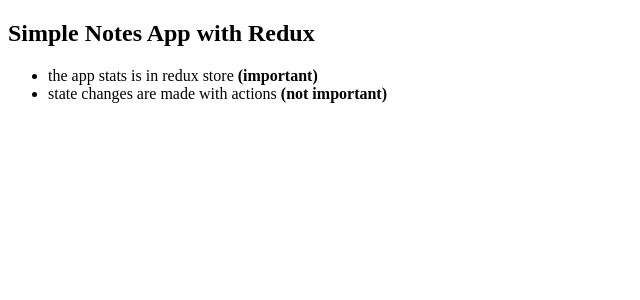
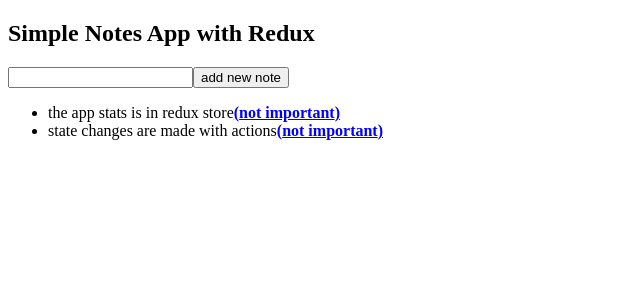
Before and after one commit to serhatprogramming/sb_mern2425-p3, a React (Vite) app in the folder part5-State-Management/simple-notes-redux/: page / in a window 1280 px wide. Shown: the top 300 px of the page, without its empty margins (0-640 px from the left). Built offline with nearby package versions, Linux system fonts and the light colour scheme.

Commit message:
note store again all in main.jsx.

```diff
--- a/part5-State-Management/simple-notes-redux/src/App.jsx
+++ b/part5-State-Management/simple-notes-redux/src/App.jsx
@@ -1,9 +1,18 @@
 import { createStore } from "redux";
+
+const generateId = () => Number((Math.random() * 1000000).toFixed(0));
 
 const noteReducer = (state = [], action) => {
   switch (action.type) {
     case "NEW_NOTE": {
       return state.concat(action.payload);
+    }
+    case "TOGGLE_IMPORTANCE": {
+      return state.map((note) =>
+        note.id === action.payload.id
+          ? { ...note, important: !note.important }
+          : note
+      );
     }
     default: {
       return state;
@@ -26,19 +35,58 @@
   payload: {
     content: "state changes are made with actions",
     important: false,
-    id: 1,
+    id: 2,
   },
 });
 
+store.dispatch({
+  type: "TOGGLE_IMPORTANCE",
+  payload: { id: 1 },
+});
+
 const App = () => {
+  const addNote = (event) => {
+    event.preventDefault();
+    console.log(event.target.note.value);
+    store.dispatch({
+      type: "NEW_NOTE",
+      payload: {
+        content: event.target.note.value,
+        important: false,
+        id: generateId(),
+      },
+    });
+    event.target.note.value = "";
+  };
+
+  const changeImportance = () => {
+    console.log("Changing importance of the note");
+  };
+
+  const clickableItemStyle = {
+    cursor: "pointer",
+    textDecoration: "underline",
+    color: "blue",
+    fontWeight: "bold",
+  };
+
   return (
     <div>
       <h2>Simple Notes App with Redux</h2>
+      <form onSubmit={addNote}>
+        <input name="note" />
+        <button type="submit">add new note</button>
+      </form>
       <ul>
         {store.getState().map((note) => (
           <li key={note.id}>
-            {note.content}{" "}
-            <strong>({note.important ? "important" : "not important"})</strong>
+            {note.content}
+            <span
+              style={clickableItemStyle}
+              onClick={() => changeImportance(note.id)}
+            >
+              ({note.important ? "important" : "not important"})
+            </span>
           </li>
         ))}
       </ul>
--- a/part5-State-Management/simple-notes-redux/src/main.jsx
+++ b/part5-State-Management/simple-notes-redux/src/main.jsx
@@ -1,4 +1,109 @@
 import { createRoot } from "react-dom/client";
-import App from "./App.jsx";
+import { createStore } from "redux";
 
-createRoot(document.getElementById("root")).render(<App />);
+const generateId = () => Number((Math.random() * 1000000).toFixed(0));
+
+const noteReducer = (state = [], action) => {
+  switch (action.type) {
+    case "NEW_NOTE": {
+      return state.concat(action.payload);
+    }
+    case "TOGGLE_IMPORTANCE": {
+      return state.map((note) =>
+        note.id === action.payload.id
+          ? { ...note, important: !note.important }
+          : note
+      );
+    }
+    default: {
+      return state;
+    }
+  }
+};
+
+const store = createStore(noteReducer);
+
+store.dispatch({
+  type: "NEW_NOTE",
+  payload: {
+    content: "the app stats is in redux store",
+    important: true,
+    id: 1,
+  },
+});
+store.dispatch({
+  type: "NEW_NOTE",
+  payload: {
+    content: "state changes are made with actions",
+    important: false,
+    id: 2,
+  },
+});
+
+store.dispatch({
+  type: "TOGGLE_IMPORTANCE",
+  payload: { id: 1 },
+});
+
+const App = () => {
+  const addNote = (event) => {
+    event.preventDefault();
+    console.log(event.target.note.value);
+    store.dispatch({
+      type: "NEW_NOTE",
+      payload: {
+        content: event.target.note.value,
+        important: false,
+        id: generateId(),
+      },
+    });
+    event.target.note.value = "";
+  };
+
+  const changeImportance = (id) => {
+    store.dispatch({
+      type: "TOGGLE_IMPORTANCE",
+      payload: { id },
+    });
+    console.log("Changing importance of the note");
+  };
+
+  const clickableItemStyle = {
+    cursor: "pointer",
+    textDecoration: "underline",
+    color: "blue",
+    fontWeight: "bold",
+  };
+
+  return (
+    <div>
+      <h2>Simple Notes App with Redux</h2>
+      <form onSubmit={addNote}>
+        <input name="note" />
+        <button type="submit">add new note</button>
+      </form>
+      <ul>
+        {store.getState().map((note) => (
+          <li key={note.id}>
+            {note.content}
+            <span
+              style={clickableItemStyle}
+              onClick={() => changeImportance(note.id)}
+            >
+              ({note.important ? "important" : "not important"})
+            </span>
+          </li>
+        ))}
+      </ul>
+    </div>
+  );
+};
+
+const root = createRoot(document.getElementById("root"));
+const renderApp = () => {
+  root.render(<App />);
+};
+renderApp();
+store.subscribe(() => {
+  renderApp();
+});
```
